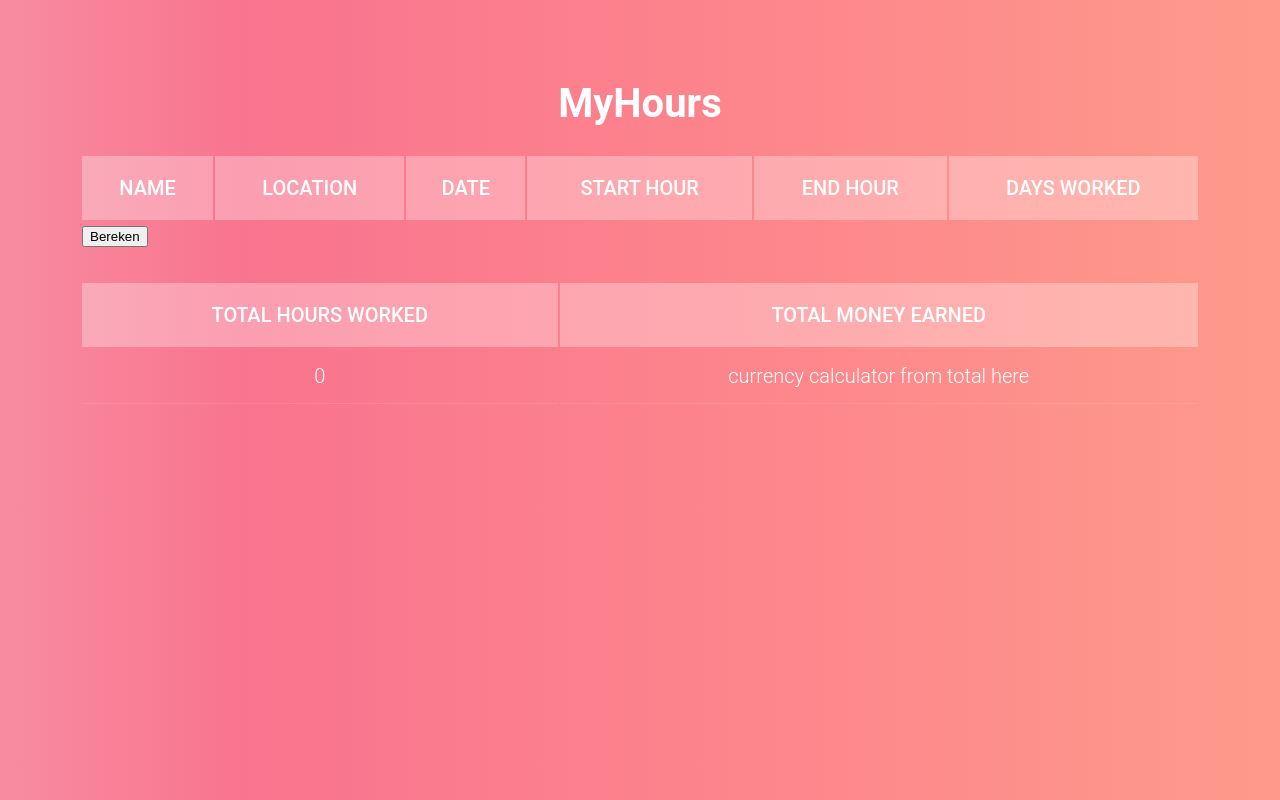
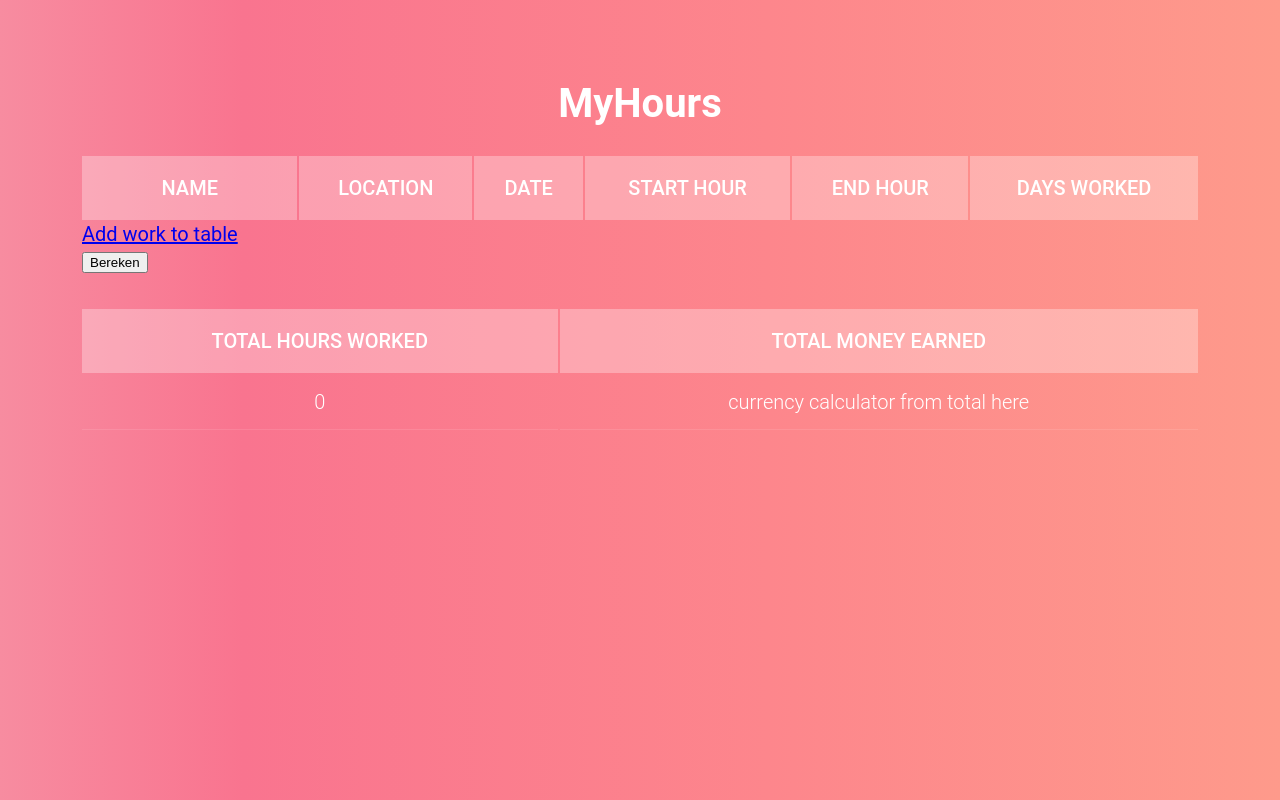
Before and after one commit to YvesRijckaert/WAD-Opdracht, a React (Create React App) app in the folder app/: page / in a window 1280 px wide. Shown: the top 800 px of the page. Built offline with nearby package versions, Linux system fonts and the light colour scheme.

Commit message:
URL's work to add new work places

```diff
--- a/app/src/WorkPlaces.jsx
+++ b/app/src/WorkPlaces.jsx
@@ -1,6 +1,7 @@
 import React from "react";
 import PropTypes from "prop-types";
 import "./WorkPlaces.css";
+import { Link } from "react-router-dom";
 
 const WorkPlaces = ({ workPlaces, onAddToTable, onChangeWorkPlace }) => {
   const handleClickButton = id => {
@@ -18,6 +19,7 @@ const WorkPlaces = ({ workPlaces, onAddToTable, onChangeWorkPlace }) => {
   const renderWorkPlace = (workPlace, id) => {
     return (
       <article className="work-item" key={id}>
+      <Link to="/">Bring me home!</Link>
         <img
           src={workPlace.src}
           alt={workPlace.name}
--- a/app/src/WorkTable.jsx
+++ b/app/src/WorkTable.jsx
@@ -1,12 +1,18 @@
 import React from "react";
 import PropTypes from "prop-types";
 import WorkTableLine from "./WorkTableLine";
+import { Link } from "react-router-dom";
 
 import "./Table.css";
 
 const WorkTable = ({ workPlaces, table, onClickAddToTotal }) => {
   return (
     <table className="hourItems">
+      <nav>
+        <Link to="/workPlace/add">
+          Add work to table
+        </Link>
+      </nav>
       <thead>
         <tr>
           <th>Name</th>
@@ -19,11 +25,15 @@ const WorkTable = ({ workPlaces, table, onClickAddToTotal }) => {
       </thead>
       <tbody>
         {Object.keys(table).map(id => (
-          <WorkTableLine key={id} id={id} aantal={table[id]} workPlace={workPlaces[id]} />
+          <WorkTableLine
+            key={id}
+            id={id}
+            aantal={table[id]}
+            workPlace={workPlaces[id]}
+          />
         ))}
       </tbody>
       <button onClick={onClickAddToTotal}>Bereken</button>
-
     </table>
   );
 };
@@ -31,7 +41,7 @@ const WorkTable = ({ workPlaces, table, onClickAddToTotal }) => {
 WorkTable.propTypes = {
   workPlaces: PropTypes.object.isRequired,
   table: PropTypes.object.isRequired,
-  onClickAddToTotal: PropTypes.func.isRequired,
-}
+  onClickAddToTotal: PropTypes.func.isRequired
+};
 
 export default WorkTable;
```
